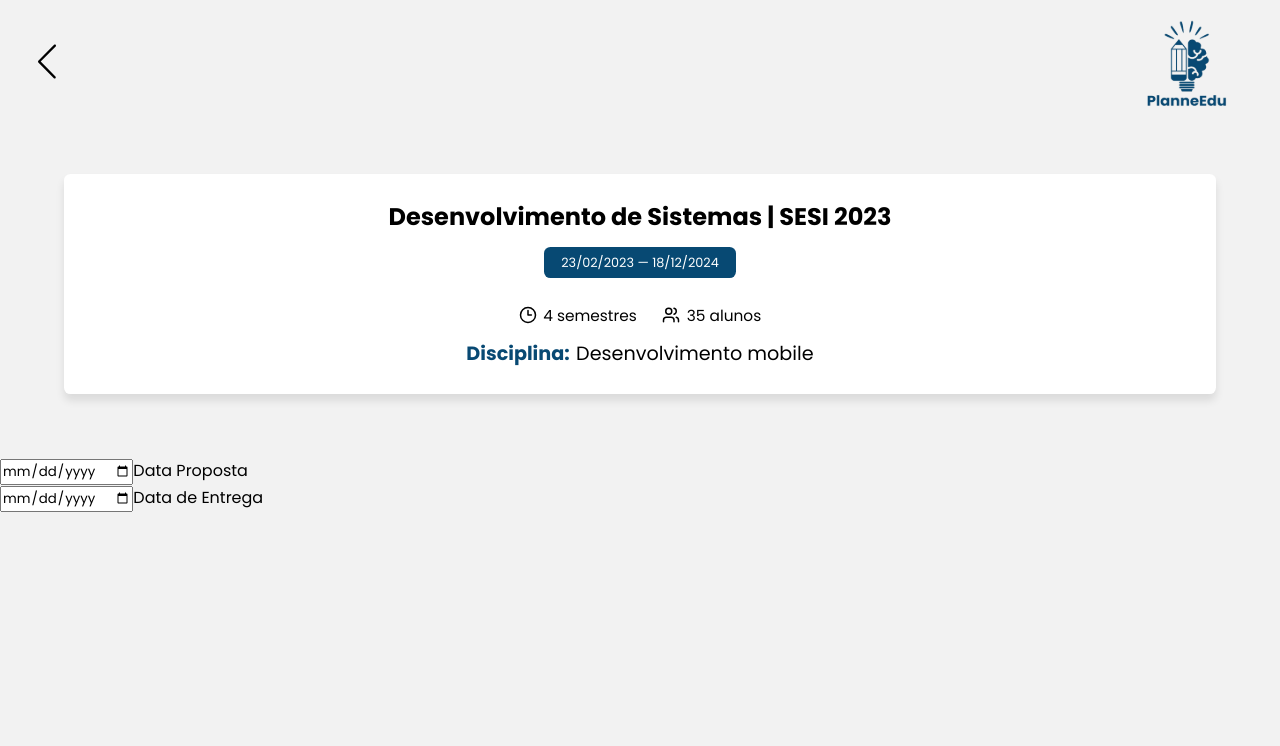
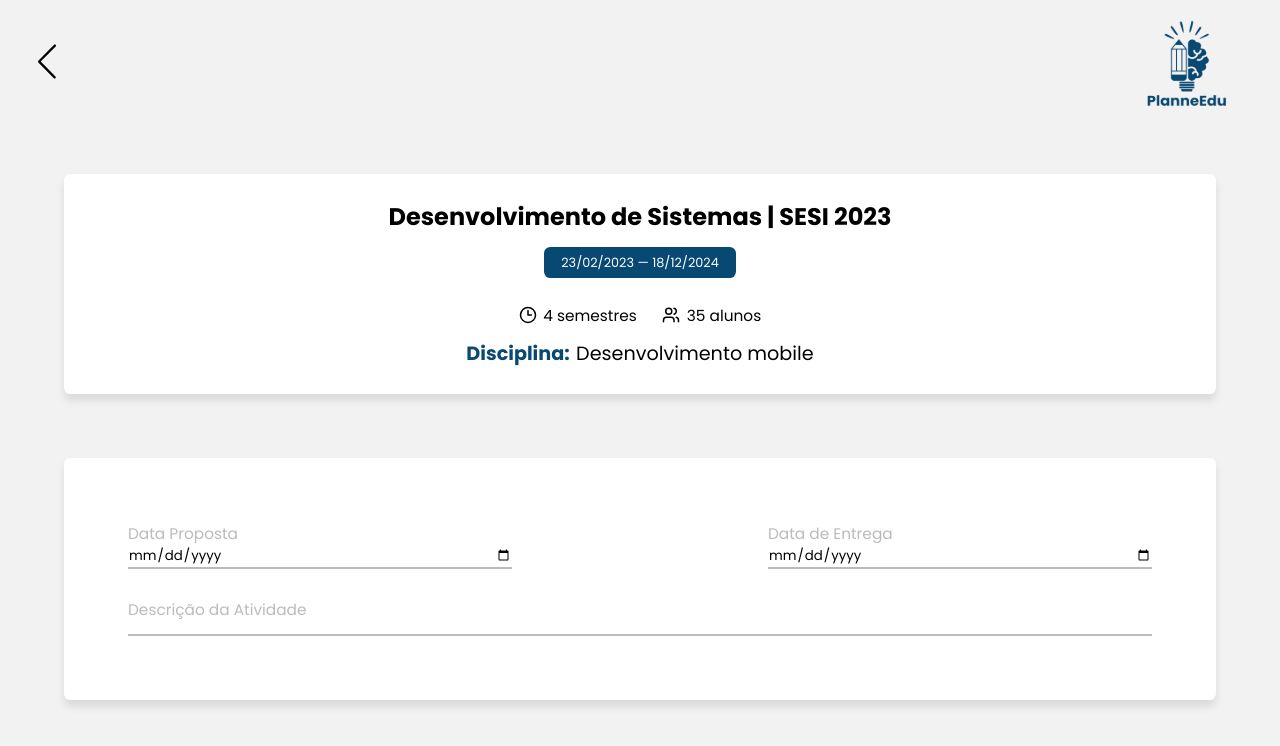
Before and after one commit to larissacoelho21/PlanneEdu-FrontEnd, a React (Vite) app in the folder PlanneEdu_Front/: page /addatividade in a window 1280 px wide. Shown: the top 746 px of the page. Built offline with nearby package versions, Linux system fonts and the light colour scheme.

Commit message:
Criando formulário de adicionar uma atividade.

```diff
--- a/PlanneEdu_Front/src/Css/Teacher/AddActivity.css
+++ b/PlanneEdu_Front/src/Css/Teacher/AddActivity.css
@@ -0,0 +1,99 @@
+:root {
+  --white-one: #ffffff;
+  --gray-one: #bcbbbb;
+}
+
+.form-addactivity{
+  display: flex;
+  flex-direction: column;
+  justify-content: center;
+  gap: 2vw;
+  width: 90vw;
+  background-color: var(--white-one);
+  margin: 0 auto;
+  border-radius: 0.5vw;
+  box-shadow: 0 0.5vw 0.625vw rgba(0, 0, 0, 0.1);
+  text-align: center;
+  padding: 5vw;
+}
+
+.input-container {
+  position: relative;
+  margin-top: 1vw;
+}
+
+.input-add {
+  float: left;
+  width: 80vw;
+  border: none;
+  border-bottom: 2px solid var(--gray-one);
+  outline: none;
+  background: transparent;
+  border-radius: 0;
+  resize: none;
+  padding-bottom: 0.5vw;
+}
+
+
+.label-add {
+  position: absolute;
+  top: -0.7vw;
+  left: 0;
+  font-size: 1.2vw;
+  color: var(--gray-one);
+  transition: 0.3s ease;
+}
+
+.input-add:focus ~ .label-add,
+.input.filled ~ .label-add {
+  margin-top: -1vw;
+  font-size: 1vw;
+}
+
+.input-add:focus{
+  border-top: transparent;
+  border-left: transparent;
+  border-right: transparent;
+  border-bottom: 2px solid var(--gray-one);
+  text-transform: capitalize;
+}
+
+
+.dates-add{
+  display: flex;
+  justify-content: space-between;
+}
+
+.proposed-date, .delivery-date{
+  display: flex;
+  flex-direction: column;
+  align-items: start;
+}
+
+.proposed-date input::placeholder, .delivery-date input::placeholder{
+  color: var(--gray-one);
+}
+
+.proposed-date:focus,
+.delivery-date:focus {
+  border-bottom: 2px solid var(--gray-one);
+}
+
+.proposed-date input, .delivery-date input{
+  border-top: transparent;
+  border-left: transparent;
+  border-right: transparent;
+  width: 30vw;
+  cursor: pointer;
+  border-bottom: 2px solid var(--gray-one);
+}
+
+input[type="date"]:focus {
+  color: #000;
+}
+
+
+.label-date{
+  color: var(--gray-one);
+  font-size: 1.2vw;
+}
--- a/PlanneEdu_Front/src/Pages/Teacher/AddActivity.tsx
+++ b/PlanneEdu_Front/src/Pages/Teacher/AddActivity.tsx
@@ -1,7 +1,58 @@
 import { Clock3, Users } from "lucide-react";
 import { SubNavbar } from "../../Components/SubNavbar/SubNavbar";
+import { useState } from "react";
+import "../../Css/Teacher/AddActivity.css";
 
 export function AddActivity() {
+  function InputField({
+    id,
+    label,
+    type = "text",
+    multiline = false, // Adiciona a opção de multiline
+  }: {
+    id: string;
+    label: string;
+    type?: string;
+    multiline?: boolean;
+  }) {
+    const [isFilled, setIsFilled] = useState(false);
+
+    const handleInputChange = (
+      event: React.ChangeEvent<HTMLInputElement | HTMLTextAreaElement>
+    ) => {
+      setIsFilled(event.target.value !== "");
+    };
+
+    return (
+      <div className="input-container">
+        {multiline ? (
+          <textarea
+          className="input-add"
+          id={id}
+          onInput={(e) => {
+            const target = e.target as HTMLTextAreaElement;
+            target.style.height = "auto";
+            target.style.height = `${target.scrollHeight}px`; // Ajusta conforme o conteúdo
+          }}
+          rows={1} // Inicialmente com 1 linha
+          style={{ overflow: "hidden" }} // Oculta a barra de rolagem
+        />
+
+        ) : (
+          <input
+            type={type}
+            className={`input-add ${isFilled ? "filled" : ""}`}
+            id={id}
+            onChange={handleInputChange}
+          />
+        )}
+        <label className={`label-add ${isFilled ? "filled" : ""}`} htmlFor={id}>
+          {label}
+        </label>
+      </div>
+    );
+  }
+
   return (
     <section className="add-activity">
       <div className="start-add">
@@ -28,15 +79,23 @@ export function AddActivity() {
         </div>
       </div>
 
-      <div className="forms-add-activity">
-        <div className="proposed-date">
-          <input type="date" name="" id="dateProposed"/>
-          <label htmlFor="dateProposed">Data Proposta</label>
+      <div className="form-addactivity">
+        <div className="dates-add">
+          <div className="proposed-date">
+            <label htmlFor="" className="label-date">Data Proposta</label>
+            <input type="date" />
+          </div>
+          <div className="delivery-date">
+            <label htmlFor="" className="label-date">Data de Entrega</label>
+            <input type="date" />
+          </div>
         </div>
-        <div className="delivery-date">
-          <input type="date" name="" id="dateDelivery"/>
-          <label htmlFor="dateDelivery">Data de Entrega</label>
-        </div>
+        <InputField
+          id="description"
+          label="Descrição da Atividade"
+          type="text"
+          multiline={true}
+        />
       </div>
     </section>
   );
```
